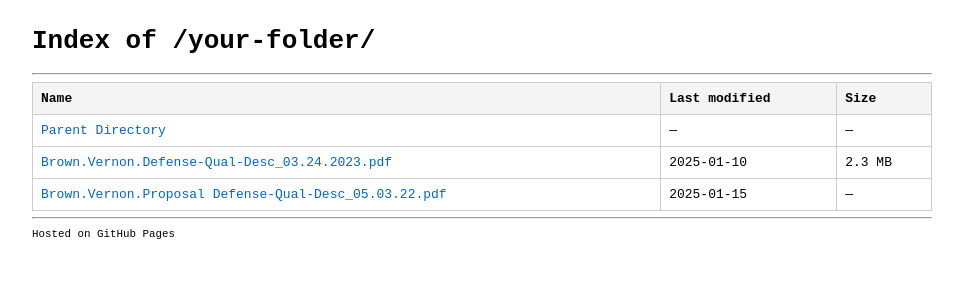
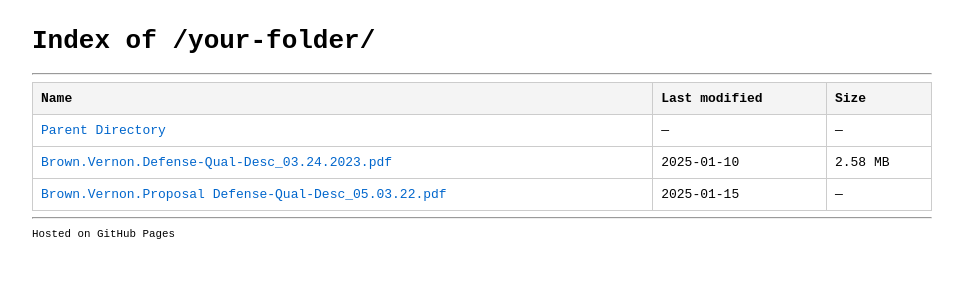
Before and after one commit to atidbit/atidbit.github.io, a Jekyll site: the page files/EdD-Defense/index.html, which Jekyll copies as it is, in a window 1280 px wide. Shown: the top 300 px of the page, without its empty margins (158-1121 px from the left). Built offline with Jekyll 4.4.1, drawn with Linux system fonts in a browser that asks for light colours.

Commit message:
Update index.html

```diff
--- a/files/EdD-Defense/index.html
+++ b/files/EdD-Defense/index.html
@@ -20,7 +20,7 @@
     <tr><td><a href="../">Parent Directory</a></td><td>—</td><td>—</td></tr>
 
     <!-- Add your files/folders here manually -->
-    <tr><td><a href="Brown.Vernon.Defense-Qual-Desc_03.24.2023.pdf">Brown.Vernon.Defense-Qual-Desc_03.24.2023.pdf</a></td><td>2025-01-10</td><td>2.3 MB</td></tr>
+    <tr><td><a href="Brown.Vernon.Defense-Qual-Desc_03.24.2023.pdf">Brown.Vernon.Defense-Qual-Desc_03.24.2023.pdf</a></td><td>2025-01-10</td><td>2.58 MB</td></tr>
     <tr><td><a href="Brown.Vernon.Proposal%20Defense-Qual-Desc_05.03.22.pdf">Brown.Vernon.Proposal Defense-Qual-Desc_05.03.22.pdf</a></td><td>2025-01-15</td><td>—</td></tr>
     <!-- ... more rows ... -->
   </table>
```
